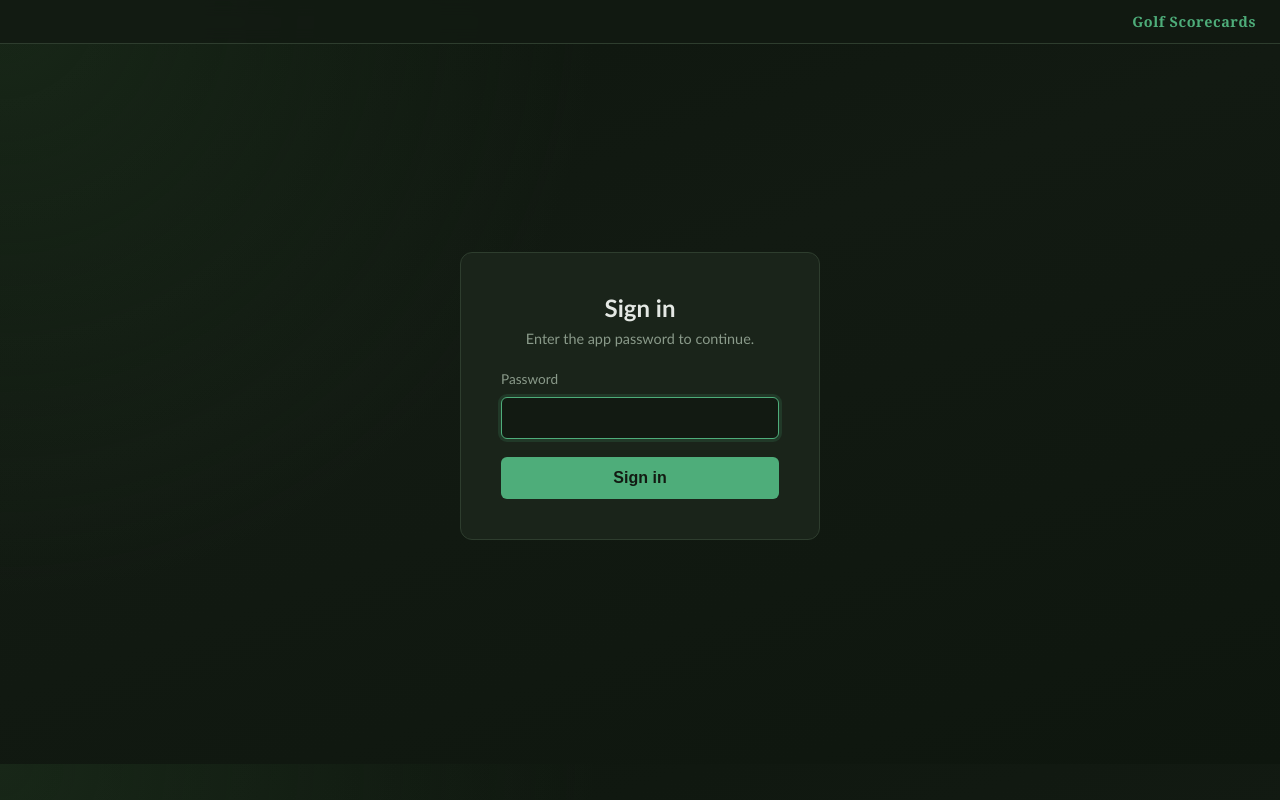
After one commit to Brakjen/golf-scorecards, a FastAPI app: template src/golf_scorecards/templates/login.html in a window 1280 px wide. The commit adds this page. Run offline with FastAPI, Linux system fonts and the light colour scheme; the template is opened without the code that fills it, so the values that code supplies are empty.

Commit message:
feat(auth): cookie-session login behind APP_PASSWORD
Single-user gate before deploying. Uses Starlette's signed
SessionMiddleware (HMAC via itsdangerous) and a small
RequireAuthMiddleware that redirects unauthenticated requests
to /login.

- New env vars in config.py: APP_PASSWORD (required to enable
  auth) and SESSION_SECRET (used to sign the cookie).
- /login GET renders a small password form; POST verifies via
  hmac.compare_digest and sets request.session['authed'].
- /logout POST clears the session.
- Public allow-list: /login, /health, /static/*. Everything
  else redirects to /login when no session cookie is present.
- If APP_PASSWORD is empty (default), auth is disabled — keeps
  local dev frictionless and lets the existing test suite run
  without per-test password setup.
- Cookie: HttpOnly (Starlette default), SameSite=Lax,
  https_only when app_env=='production', 30-day max age.
- 8 new tests covering redirect, allow-list, login success,
  wrong password, logout, and the disabled-auth dev mode.
- Adds itsdangerous>=2.2 dependency (transitive of Starlette's
  SessionMiddleware).

```diff
--- a/pyproject.toml
+++ b/pyproject.toml
@@ -11,6 +11,7 @@ requires-python = ">=3.12"
 dependencies = [
     "aiosqlite>=0.20.0,<1.0.0",
     "fastapi>=0.116.0,<1.0.0",
+    "itsdangerous>=2.2.0,<3.0.0",
     "jinja2>=3.1.0,<4.0.0",
     "pydantic-settings>=2.11.0,<3.0.0",
     "python-multipart>=0.0.20,<1.0.0",
--- a/src/golf_scorecards/config.py
+++ b/src/golf_scorecards/config.py
@@ -19,6 +19,8 @@ class Settings(BaseSettings):
     debug: bool = True
     db_path: str = "data/golf_scorecards.db"
     openai_api_key: str = ""
+    app_password: str = ""
+    session_secret: str = "dev-insecure-secret-change-me"
 
     model_config = SettingsConfigDict(
         env_file=".env",
--- a/src/golf_scorecards/main.py
+++ b/src/golf_scorecards/main.py
@@ -8,6 +8,7 @@ from fastapi.staticfiles import StaticFiles
 
 from golf_scorecards.config import get_settings
 from golf_scorecards.db.connection import init_db_sync
+from golf_scorecards.web.auth import install_auth
 from golf_scorecards.web.dependencies import get_catalog_service, get_static_directory
 from golf_scorecards.web.routes import router as web_router
 
@@ -27,6 +28,7 @@ def create_app() -> FastAPI:
     app = FastAPI(title=settings.app_name, debug=settings.debug, lifespan=lifespan)
     app.mount("/static", StaticFiles(directory=get_static_directory()), name="static")
     app.include_router(web_router)
+    install_auth(app)
 
     @app.get("/health", tags=["system"])
     def healthcheck() -> dict[str, str]:
--- a/src/golf_scorecards/static/styles/app.css
+++ b/src/golf_scorecards/static/styles/app.css
@@ -1402,3 +1402,85 @@ tfoot th {
   line-height: 1.55;
   white-space: pre-wrap;
 }
+
+/* ── Login page ──────────────────────────────────────── */
+.login-shell {
+  display: flex;
+  align-items: center;
+  justify-content: center;
+  min-height: calc(100vh - 80px);
+}
+
+.login-card {
+  background: var(--panel);
+  border: 1px solid var(--rule);
+  border-radius: 12px;
+  padding: 2.5rem;
+  width: 100%;
+  max-width: 360px;
+  text-align: center;
+}
+
+.login-card h1 {
+  margin: 0 0 0.5rem;
+  font-size: 1.5rem;
+}
+
+.login-card__hint {
+  color: var(--muted);
+  margin: 0 0 1.5rem;
+  font-size: 0.9rem;
+}
+
+.login-card__error {
+  background: rgba(220, 80, 80, 0.12);
+  border: 1px solid rgba(220, 80, 80, 0.4);
+  color: #e08080;
+  padding: 0.6rem 0.8rem;
+  border-radius: 6px;
+  margin: 0 0 1rem;
+  font-size: 0.9rem;
+}
+
+.login-form {
+  display: flex;
+  flex-direction: column;
+  gap: 0.6rem;
+  text-align: left;
+}
+
+.login-form label {
+  font-size: 0.85rem;
+  color: var(--muted);
+}
+
+.login-form input {
+  background: var(--paper);
+  border: 1px solid var(--rule);
+  color: var(--ink);
+  padding: 0.7rem 0.8rem;
+  border-radius: 6px;
+  font-size: 1rem;
+}
+
+.login-form input:focus {
+  outline: none;
+  border-color: var(--accent);
+  box-shadow: 0 0 0 3px var(--accent-soft);
+}
+
+.login-form button {
+  margin-top: 0.5rem;
+  background: var(--accent);
+  color: var(--paper);
+  border: none;
+  padding: 0.75rem;
+  border-radius: 6px;
+  font-weight: 600;
+  cursor: pointer;
+  font-size: 1rem;
+}
+
+.login-form button:hover {
+  filter: brightness(1.1);
+}
--- /dev/null
+++ b/src/golf_scorecards/templates/login.html
@@ -0,0 +1,23 @@
+{% extends "base.html" %}
+
+{% block title %}Sign in · Golf Scorecards{% endblock %}
+
+{% block body %}
+<main class="page-shell login-shell">
+  <section class="login-card">
+    <h1>Sign in</h1>
+    <p class="login-card__hint">Enter the app password to continue.</p>
+
+    {% if error %}
+    <p class="login-card__error">Wrong password. Try again.</p>
+    {% endif %}
+
+    <form method="post" action="/login" class="login-form">
+      <label for="password">Password</label>
+      <input id="password" type="password" name="password" autocomplete="current-password"
+             autofocus required>
+      <button type="submit">Sign in</button>
+    </form>
+  </section>
+</main>
+{% endblock %}
--- /dev/null
+++ b/src/golf_scorecards/web/auth.py
@@ -0,0 +1,121 @@
+"""Cookie-session authentication.
+
+Single-user app: ``APP_PASSWORD`` is set as an environment variable.
+A successful POST to ``/login`` sets ``request.session["authed"] = True``
+in a signed cookie (signed with ``SESSION_SECRET``); the
+``RequireAuthMiddleware`` then lets the request through. All other
+paths except a tiny allow-list redirect to ``/login`` when the user
+isn't authenticated.
+
+If ``APP_PASSWORD`` is empty the middleware allows everything — useful
+for local development.
+"""
+
+from __future__ import annotations
+
+import hmac
+from typing import cast
+
+from fastapi import APIRouter, Form, Request
+from fastapi.responses import HTMLResponse, RedirectResponse, Response
+from starlette.middleware.base import BaseHTTPMiddleware
+from starlette.types import ASGIApp
+
+from golf_scorecards.config import get_settings
+from golf_scorecards.web.dependencies import get_templates
+
+router = APIRouter()
+templates = get_templates()
+
+
+# Paths that bypass authentication. ``/static`` is mounted at the app
+# level so its prefix is matched; everything else is an exact match.
+_PUBLIC_PATHS: frozenset[str] = frozenset({"/login", "/health"})
+_PUBLIC_PREFIXES: tuple[str, ...] = ("/static",)
+
+
+def _is_public(path: str) -> bool:
+    """Return True if a path bypasses authentication."""
+    if path in _PUBLIC_PATHS:
+        return True
+    return any(path.startswith(p) for p in _PUBLIC_PREFIXES)
+
+
+class RequireAuthMiddleware(BaseHTTPMiddleware):
+    """Redirect unauthenticated requests to the login page.
+
+    Runs after Starlette's ``SessionMiddleware`` so that
+    ``request.session`` is populated. If ``APP_PASSWORD`` is empty the
+    check is disabled entirely.
+    """
+
+    async def dispatch(self, request: Request, call_next):  # type: ignore[no-untyped-def]
+        settings = get_settings()
+        if not settings.app_password:
+            return await call_next(request)
+
+        path = request.url.path
+        if _is_public(path) or request.session.get("authed"):
+            return await call_next(request)
+
+        return RedirectResponse(url="/login", status_code=303)
+
+
+@router.get("/login", response_class=HTMLResponse, response_model=None)
+async def login_form(
+    request: Request, error: str | None = None,
+) -> Response:
+    """Render the login page (or redirect home if already authenticated)."""
+    if request.session.get("authed"):
+        return RedirectResponse(url="/", status_code=303)
+    return cast(
+        HTMLResponse,
+        templates.TemplateResponse(
+            request=request,
+            name="login.html",
+            context={"error": error},
+        ),
+    )
+
+
+@router.post("/login", response_model=None)
+async def login_submit(
+    request: Request, password: str = Form(default=""),
+) -> Response:
+    """Verify the password and set the auth cookie on success."""
+    expected = get_settings().app_password
+    if expected and hmac.compare_digest(password, expected):
+        request.session["authed"] = True
+        return RedirectResponse(url="/", status_code=303)
+    return RedirectResponse(url="/login?error=1", status_code=303)
+
+
+@router.post("/logout")
+async def logout(request: Request) -> RedirectResponse:
+    """Clear the session and return to the login page."""
+    request.session.clear()
+    return RedirectResponse(url="/login", status_code=303)
+
+
+def install_auth(app: ASGIApp) -> None:
+    """Install the session and auth middlewares on a FastAPI app.
+
+    Order matters: ``SessionMiddleware`` must run first so that
+    ``request.session`` is available when ``RequireAuthMiddleware``
+    inspects it. Starlette wraps middlewares outside-in, so the last
+    one added is the outermost — we add session last.
+    """
+    settings = get_settings()
+    from fastapi import FastAPI
+    from starlette.middleware.sessions import SessionMiddleware
+
+    fastapi_app = cast(FastAPI, app)
+    fastapi_app.add_middleware(RequireAuthMiddleware)
+    fastapi_app.add_middleware(
+        SessionMiddleware,
+        secret_key=settings.session_secret,
+        session_cookie="gs_session",
+        max_age=60 * 60 * 24 * 30,  # 30 days
+        same_site="lax",
+        https_only=settings.app_env == "production",
+    )
--- a/src/golf_scorecards/web/routes/__init__.py
+++ b/src/golf_scorecards/web/routes/__init__.py
@@ -7,6 +7,7 @@ ahead of the dynamic ``/rounds/{round_id}`` detail route.
 
 from fastapi import APIRouter
 
+from golf_scorecards.web import auth
 from golf_scorecards.web.routes import (
     coach,
     dashboard,
@@ -16,6 +17,7 @@ from golf_scorecards.web.routes import (
 )
 
 router = APIRouter()
+router.include_router(auth.router)
 router.include_router(dashboard.router)
 router.include_router(play.router)
 router.include_router(rounds.router)
```
Also changed, not shown: tests/test_auth.py (added, +150 -0 lines), 1 other file.
